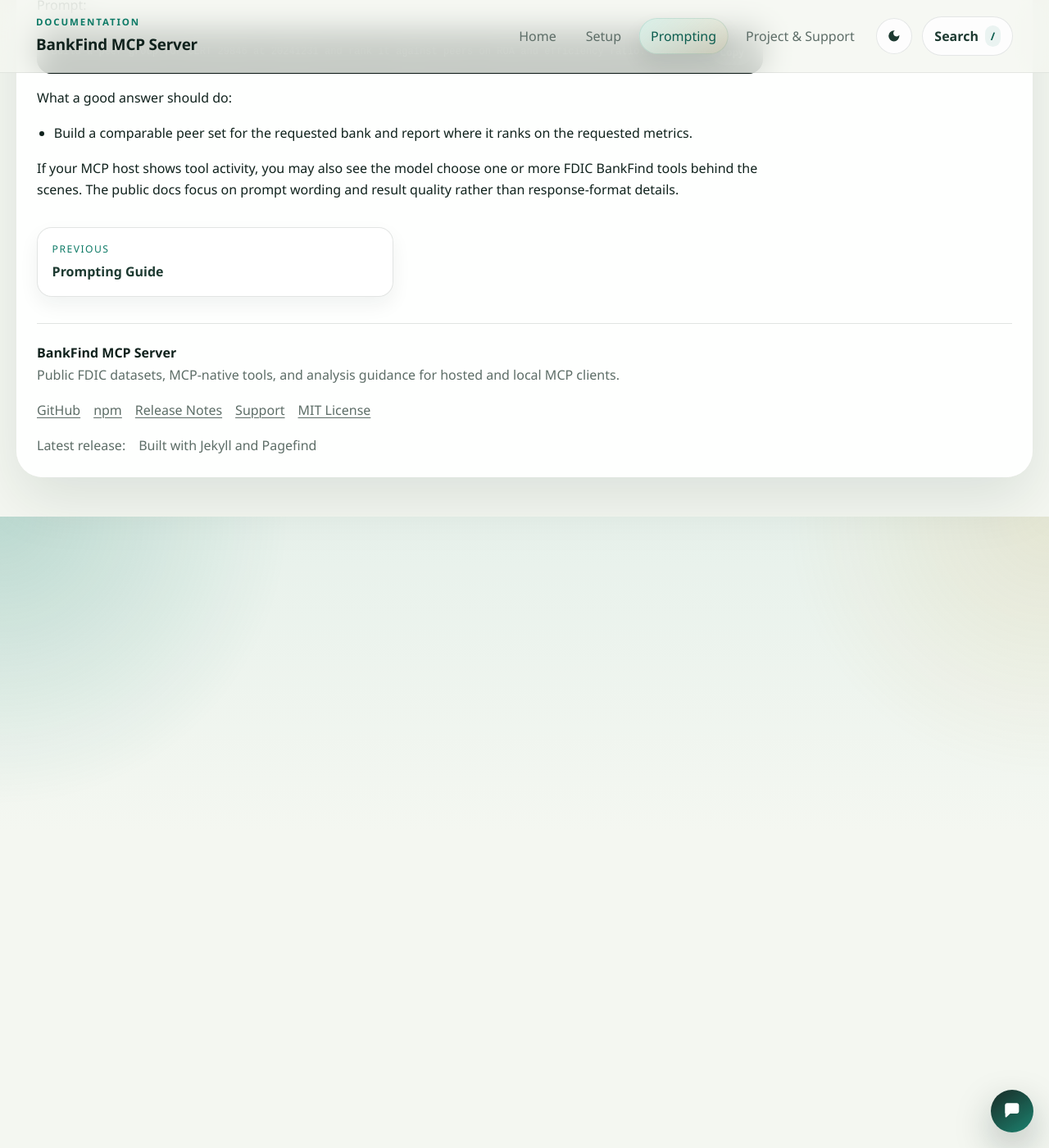
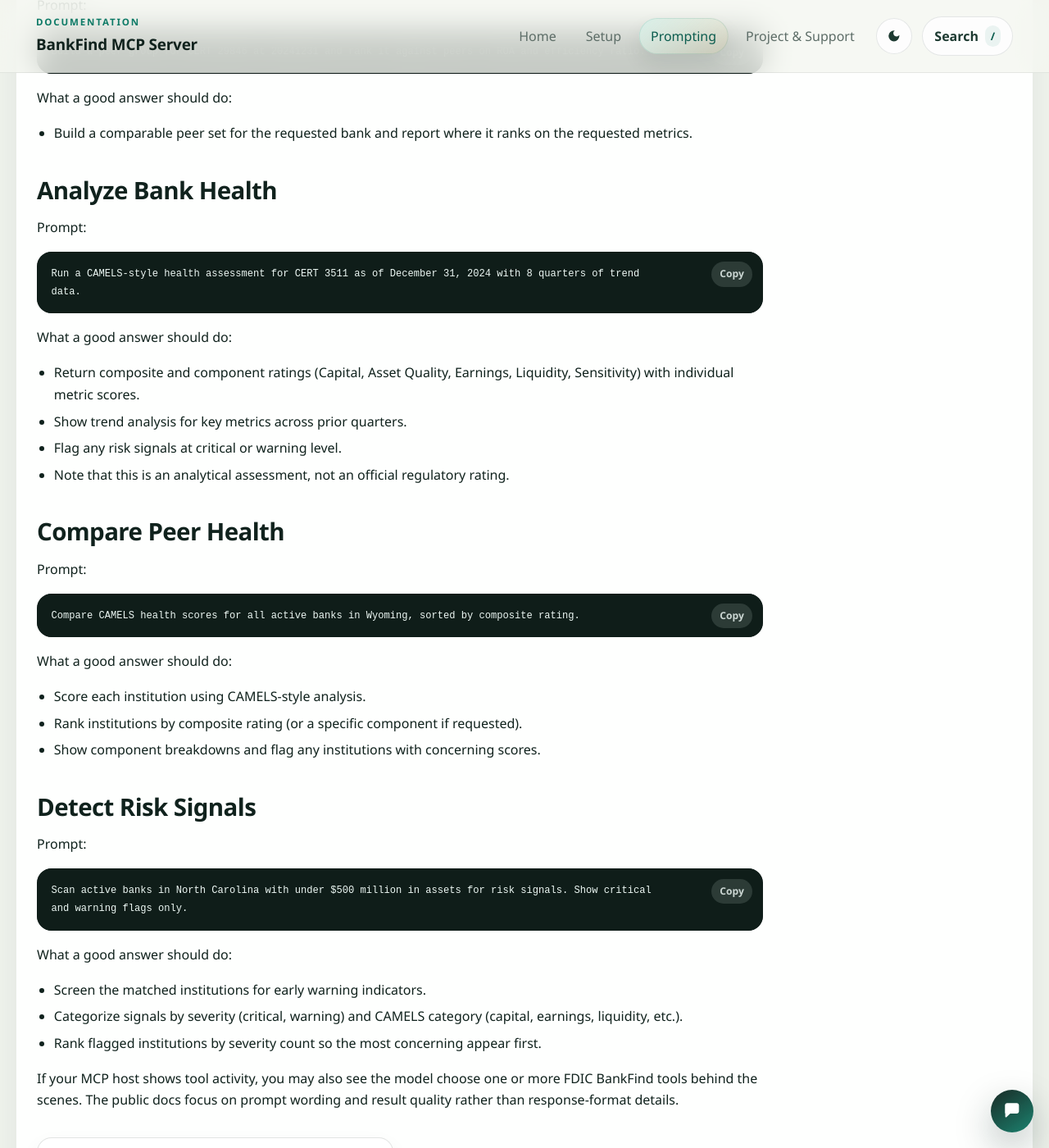
Before and after one commit to jflamb/fdic-mcp-server, a Jekyll site: the page built from docs/usage-examples.md, in a window 1280 px wide and 1400 px high, scrolled down 2244 px. Shown: the whole window at 82% size. Built offline with Jekyll 4.4.1, drawn with Linux system fonts in a browser that asks for light colours; some of the changed text lies outside the part shown.

Commit message:
docs: add CAMELS analysis tools to docs, chat UI, and release notes
- tool-reference.md: new Health & Risk Analysis section
- prompting-guide.md: health and risk signal prompt patterns
- usage-examples.md: 3 new CAMELS example sections
- chatbot.js: replace 2 prompts with CAMELS examples
- release-notes/v1.2.0.md: draft release notes

Co-Authored-By: Claude Opus 4.6 (1M context) <noreply@anthropic.com>

````diff
--- a/docs/assets/js/chatbot.js
+++ b/docs/assets/js/chatbot.js
@@ -6,8 +6,8 @@ const SUGGESTED_PROMPTS = [
   "Find active banks in Texas with over $5 billion in assets",
   "List the 10 costliest bank failures since 2000",
   "Show quarterly financials for Bank of America during 2024",
-  "Compare North Carolina banks between 2021 and 2025 by deposit growth",
-  "Build a peer group for CERT 29846 and rank on ROA and efficiency ratio",
+  "Run a CAMELS-style health assessment for CERT 3511",
+  "Scan Wyoming banks for risk signals and early warnings",
 ];
 
 const escapeHtml = (value) =>
--- a/docs/usage-examples.md
+++ b/docs/usage-examples.md
@@ -96,4 +96,47 @@ What a good answer should do:
 
 - Build a comparable peer set for the requested bank and report where it ranks on the requested metrics.
 
+## Analyze Bank Health
+
+Prompt:
+
+```text
+Run a CAMELS-style health assessment for CERT 3511 as of December 31, 2024 with 8 quarters of trend data.
+```
+
+What a good answer should do:
+
+- Return composite and component ratings (Capital, Asset Quality, Earnings, Liquidity, Sensitivity) with individual metric scores.
+- Show trend analysis for key metrics across prior quarters.
+- Flag any risk signals at critical or warning level.
+- Note that this is an analytical assessment, not an official regulatory rating.
+
+## Compare Peer Health
+
+Prompt:
+
+```text
+Compare CAMELS health scores for all active banks in Wyoming, sorted by composite rating.
+```
+
+What a good answer should do:
+
+- Score each institution using CAMELS-style analysis.
+- Rank institutions by composite rating (or a specific component if requested).
+- Show component breakdowns and flag any institutions with concerning scores.
+
+## Detect Risk Signals
+
+Prompt:
+
+```text
+Scan active banks in North Carolina with under $500 million in assets for risk signals. Show critical and warning flags only.
+```
+
+What a good answer should do:
+
+- Screen the matched institutions for early warning indicators.
+- Categorize signals by severity (critical, warning) and CAMELS category (capital, earnings, liquidity, etc.).
+- Rank flagged institutions by severity count so the most concerning appear first.
+
 If your MCP host shows tool activity, you may also see the model choose one or more FDIC BankFind tools behind the scenes. The public docs focus on prompt wording and result quality rather than response-format details.
````
Also changed, not shown: docs/prompting-guide.md (+27 -0 lines), docs/release-notes/v1.2.0.md (added, +58 -0 lines), docs/tool-reference.md (+13 -0 lines).
